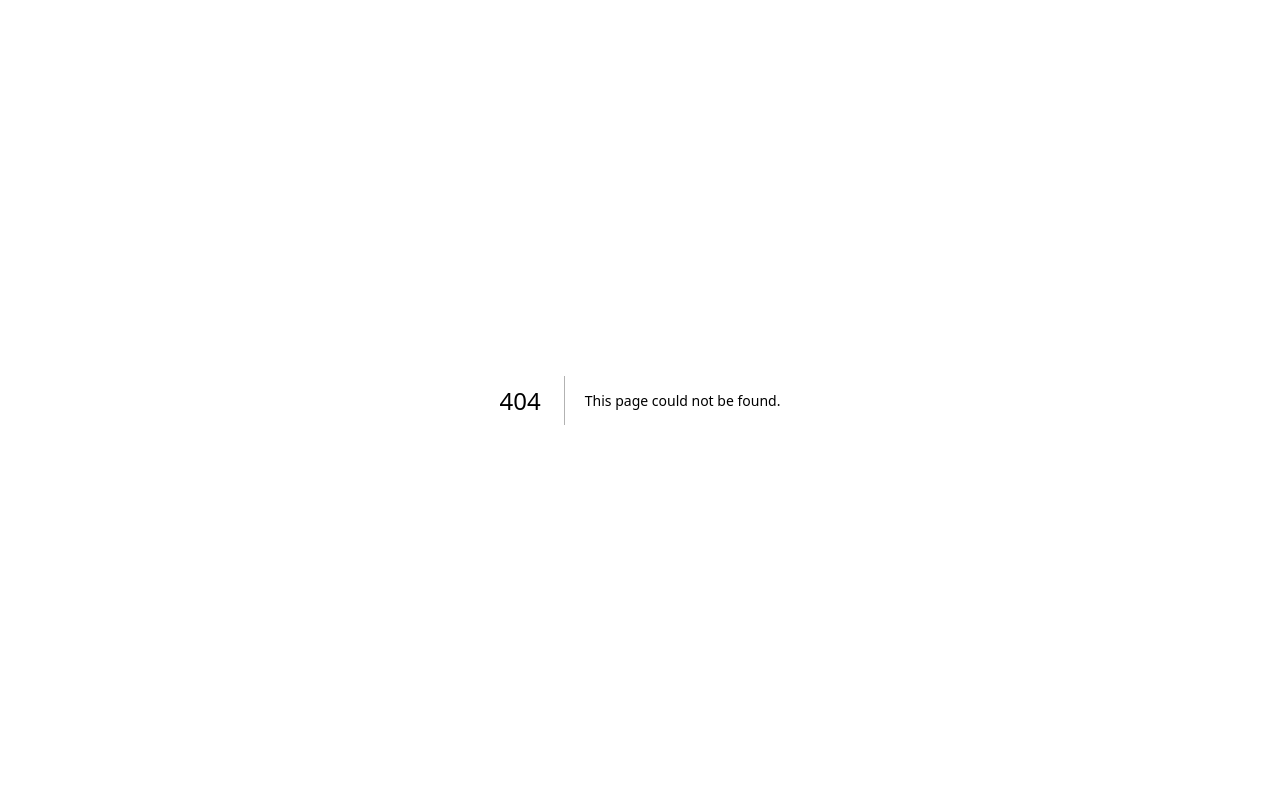
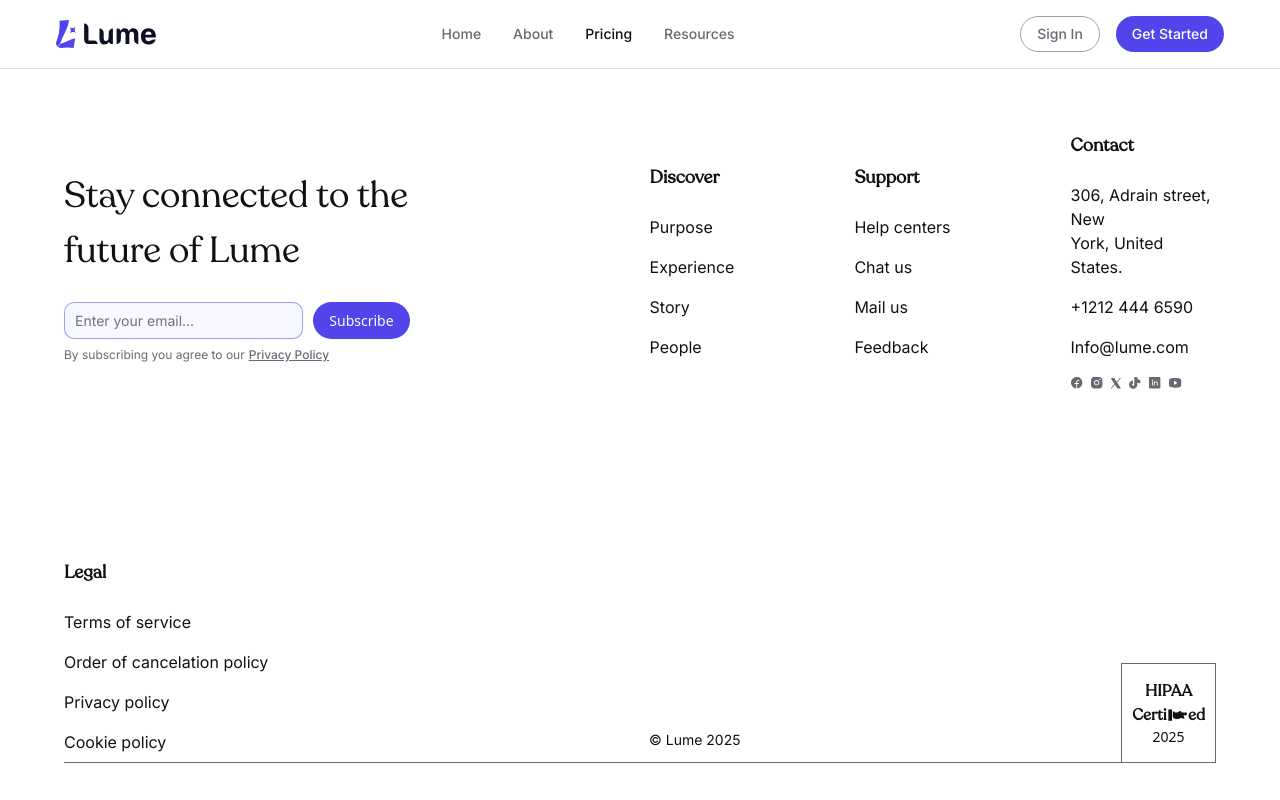
Before and after one commit to daviddozie/lume-ai, a Next.js app: page /pricing in a window 1280 px wide. Before the commit this address had no page. Shown: the top 800 px of the page. Built offline with nearby package versions, Linux system fonts and the light colour scheme.

Commit message:
added for pricing

```diff
--- /dev/null
+++ b/src/app/pricing/page.tsx
@@ -0,0 +1,13 @@
+import { Navbar } from "@/components/navbar"
+import { Footer } from "@/components/footer"
+
+const Pricing = () => {
+    return (
+        <>
+            <Navbar />
+            <Footer />
+        </>
+    )
+}
+
+export default Pricing
--- a/src/components/download.tsx
+++ b/src/components/download.tsx
@@ -16,7 +16,7 @@ export const Download = () => {
                         <div className="mt-8 flex items-center md:gap-6 gap-2 w-full ">
                             <Button className="border-2 border-[#3322FC] w-[180px] text-[#F7F7FF] font-semibold font-inter bg-[#5144EA] py-2.5 md:px-[15px] px-2 rounded-[50px] h-[50xp] md:w-[223px] shadow-[inset_0px_4px_4px_0px_#1907F180] text-xs md:text-base">
                                 Download App
-                                <div className="noise py-1.5 md:px-2.5 px-2 h-[30px] bg w-[60px] flex items-center gap-2 md:gap-4 rounded-[50px]">
+                                <div className="noise py-1.5 md:px-2.5 px-2 h-[30px] bg md:w-[70px] w-[60px] flex items-center gap-2 md:gap-4 rounded-[50px]">
                                     <Image src={AppleStoreIcon} alt="apple-icon" />
                                     <Image src={GoogleStoreIcon} alt="google-icon" />
                                 </div>
```
